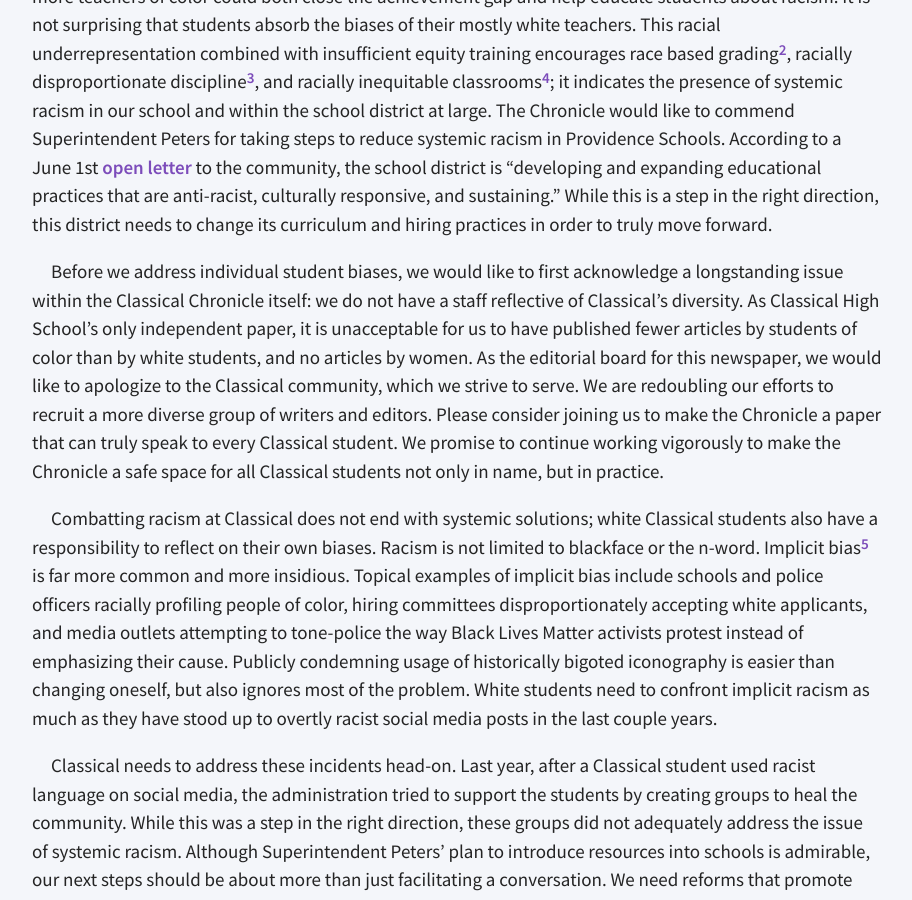
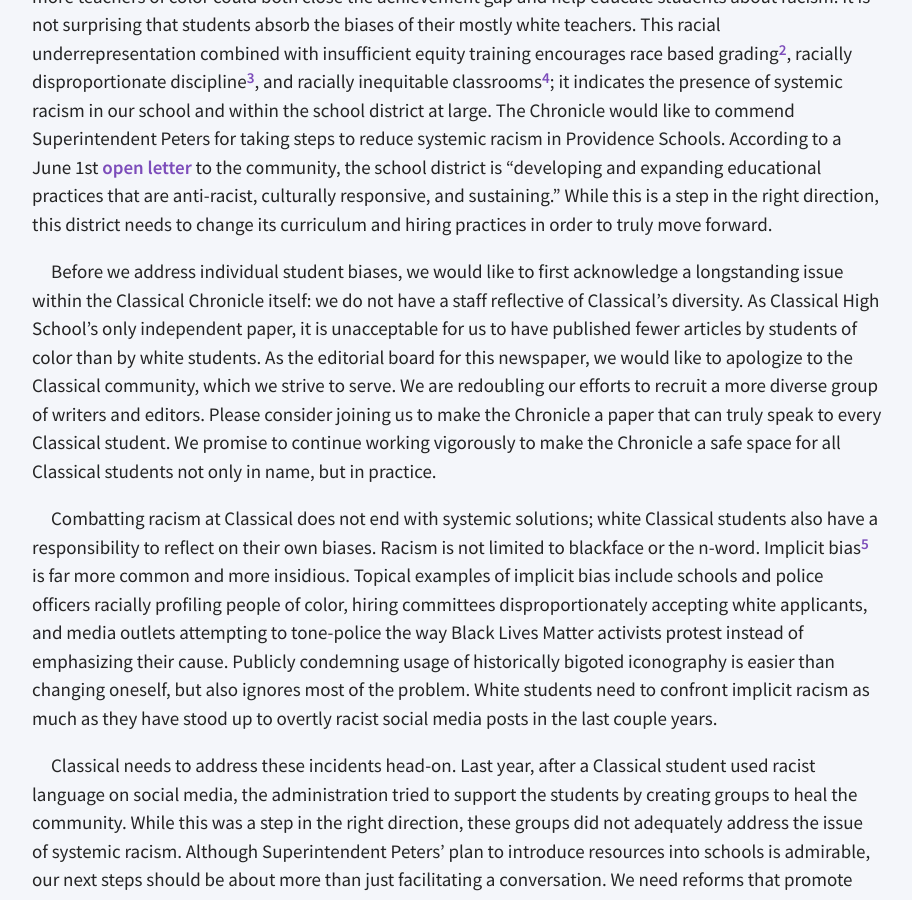
Before and after one commit to lixitrixi/classical-chronicle, a Jekyll site: the page built from _articles/racism-at-classical.md, in a window 1280 px wide and 900 px high, scrolled down 888 px. Shown: the whole window, without its empty margins (183-1095 px from the left). Built offline with Jekyll 4.4.1, drawn with Linux system fonts in a browser that asks for light colours.

Commit message:
Update racism-at-classical.md

```diff
--- a/_articles/racism-at-classical.md
+++ b/_articles/racism-at-classical.md
@@ -18,7 +18,7 @@ For more than a week, people across the United States have been taking to the st
 
 First and foremost, Classical's faculty and staff should reflect the diversity of the student body. Teachers of color help close the achievement gap for students of color, and yet three out of four Providence teachers are white, while nine out of ten Providence students are minorities. Classical has very few teachers of color and not a single administrator of color. Since three out of four Classical students are minorities[^1], hiring more teachers of color could both close the achievement gap and help educate students about racism. It is not surprising that students absorb the biases of their mostly white teachers. This racial underrepresentation combined with insufficient equity training encourages race based grading[^2], racially disproportionate discipline[^3], and racially inequitable classrooms[^4]; it indicates the presence of systemic racism in our school and within the school district at large. The Chronicle would like to commend Superintendent Peters for taking steps to reduce systemic racism in Providence Schools. According to a June 1st [open letter](https://www.providenceschools.org/cms/lib/RI01900003/Centricity/Domain/4/Letter%20from%20the%20superintendent.pdf) to the community, the school district is "developing and expanding educational practices that are anti-racist, culturally responsive, and sustaining." While this is a step in the right direction, this district needs to change its curriculum and hiring practices in order to truly move forward.
 
-Before we address individual student biases, we would like to first acknowledge a longstanding issue within the Classical Chronicle itself: we do not have a staff reflective of Classical's diversity. As Classical High School's only independent paper, it is unacceptable for us to have published fewer articles by students of color than by white students, and no articles by women. As the editorial board for this newspaper, we would like to apologize to the Classical community, which we strive to serve. We are redoubling our efforts to recruit a more diverse group of writers and editors. Please consider joining us to make the Chronicle a paper that can truly speak to every Classical student. We promise to continue working vigorously to make the Chronicle a safe space for all Classical students not only in name, but in practice.
+Before we address individual student biases, we would like to first acknowledge a longstanding issue within the Classical Chronicle itself: we do not have a staff reflective of Classical's diversity. As Classical High School's only independent paper, it is unacceptable for us to have published fewer articles by students of color than by white students. As the editorial board for this newspaper, we would like to apologize to the Classical community, which we strive to serve. We are redoubling our efforts to recruit a more diverse group of writers and editors. Please consider joining us to make the Chronicle a paper that can truly speak to every Classical student. We promise to continue working vigorously to make the Chronicle a safe space for all Classical students not only in name, but in practice.
 
 Combatting racism at Classical does not end with systemic solutions; white Classical students also have a responsibility to reflect on their own biases. Racism is not limited to blackface or the n-word. Implicit bias[^5] is far more common and more insidious. Topical examples of implicit bias include schools and police officers racially profiling people of color, hiring committees disproportionately accepting white applicants, and media outlets attempting to tone-police the way Black Lives Matter activists protest instead of emphasizing their cause. Publicly condemning usage of historically bigoted iconography is easier than changing oneself, but also ignores most of the problem. White students need to confront implicit racism as much as they have stood up to overtly racist social media posts in the last couple years.
 
```
